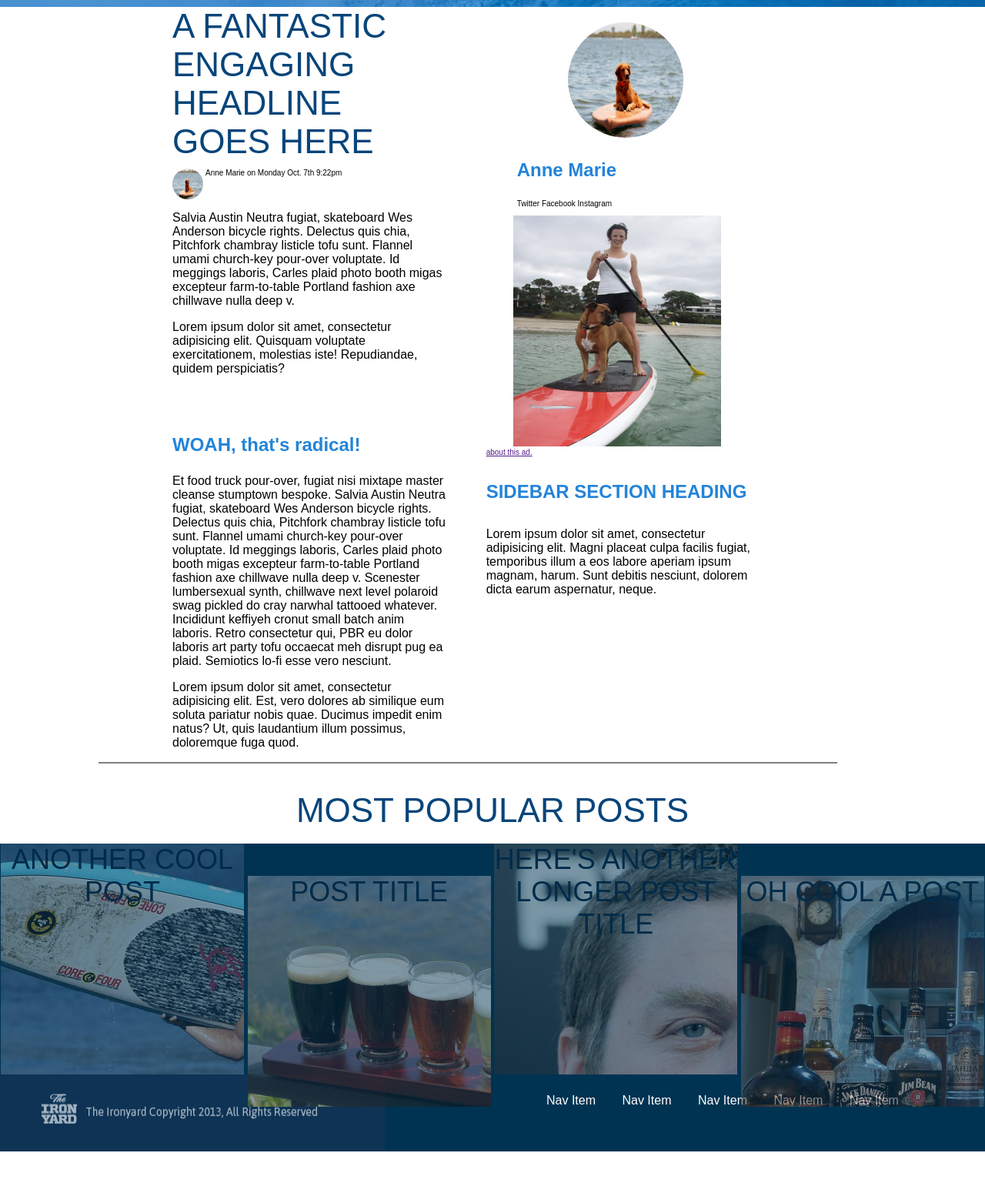
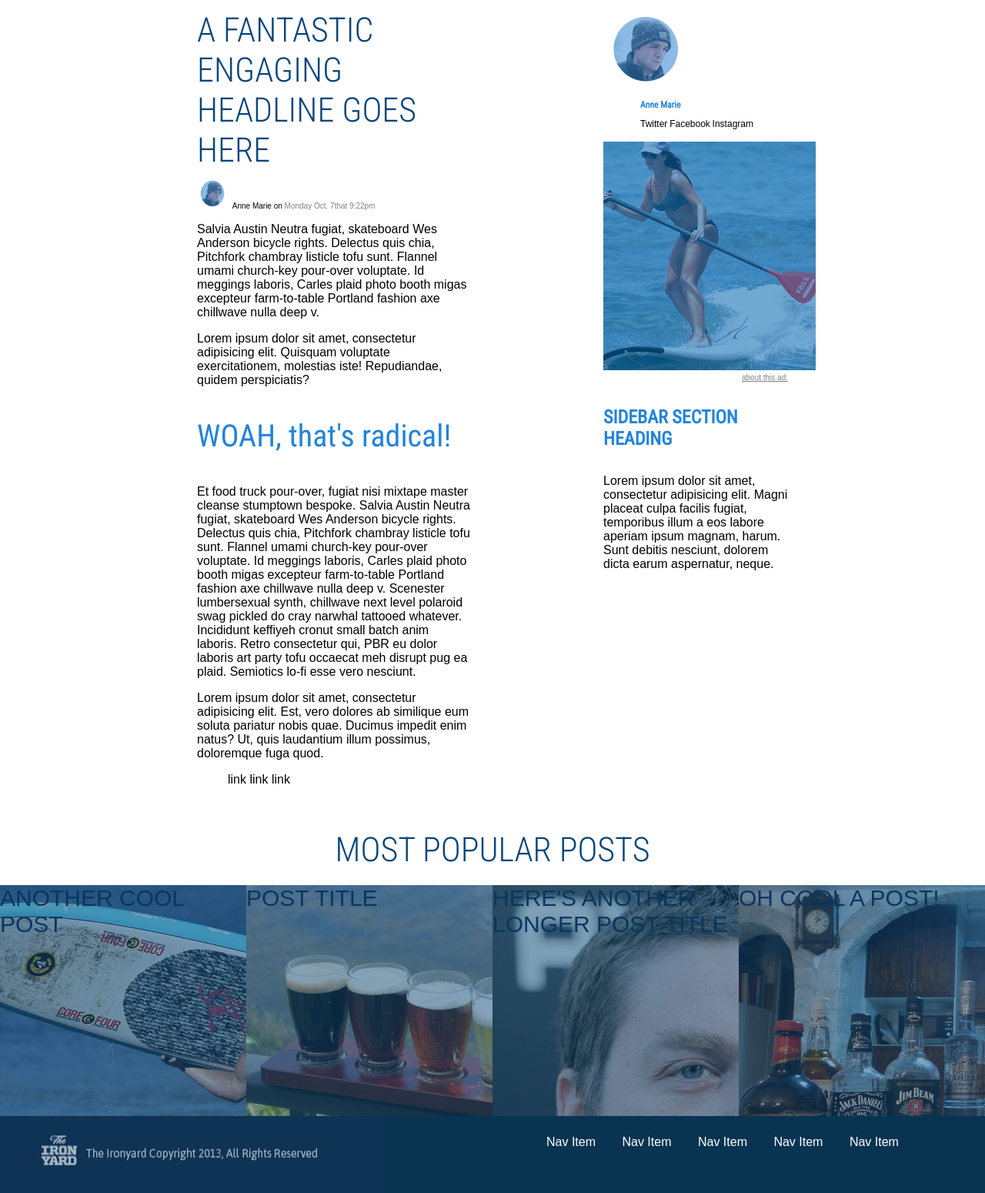
Before and after one commit to crazydoglady/Iron-Yard, a plain HTML site: page layout/paddle.html in a window 1280 px wide. Shown: the part 457-2007 px from the top of the page at 77% size. Before the commit the page ends 1953 px from the top, so only its background shows below. Drawn offline with Linux system fonts and the light colour scheme.

Commit message:
additional work on layout assignment

```diff
--- a/layout/paddle.css
+++ b/layout/paddle.css
@@ -1,8 +1,5 @@
-body {
-  margin: 0;
-  padding: 0;
-  font-family: 'Open+Sans+Condensed:300', sans-serif;
-}
+/*structure elements only */
+
 .wrapper {
   background-color: #0A6FC7;
   width: 100%;
@@ -20,292 +17,41 @@ header {
   background-image: url(../images/waves2.png);
 }
 
-h1 {
-  font-size: 60px;
-  text-align: center;
-  vertical-align: center;
-  padding-top: 180px;
-  margin: auto;
-  display:block;
-  opacity: 1.0;
-}
-
-h2 {
-  font-size: 44px;
-  font-weight: 125;
-  justify: center;
-  margin: auto;
-  color: #07457A;
-}
-
-h3 {
-  font-size: 24px;
-  color: #2384D9;
-}
-
-h4 {
-  font-size: 24px;
-  color: #2384D9;
-}
-
-h5 {
-  font-size: 24px;
-  color: #2384D9;
-}
-
-header h6 {
-  color: black;
-  text-align: center;
-  vertical-align: center;
-  margin: auto;
-}
-
-header nav {
-  margin-left: 70%;
-}
-
-header nav li {
-  list-style-type: none;
-  display: inline-block;
-  margin-left: 30px;
-}
-header li a {
-  color: #042D52;
-  text-decoration: none;
-  font-family:'Open+Sans', sans-serif;
-}
-
-header li a:visited {
-  color: #042D52;
-  text-decoration: none;
-}
-
-.logo {
-  opacity: 1.0;
-}
-
-img.logo{
-  width: 300px;
-  height: 75px;
-  float: left;
-  padding-left: 60px;
-  display:inline-block;
-}
-
 .container {
   width: 75%;
-  margin: 0 10% 0 10%;
-  border-bottom: 2px solid grey;
-}
-
-.tagline {
-  text-align: left;
-  font-size: 10px;
-  font-weight: 100;
-  color: black;
-  vertical-align: center;
-
-}
-.tagline img{
-  border-radius:100%;
-  margin-right: 3px;
-  height: 40px;
-  width: 40px;
-  float: left;
-  display: inline-block;
+  margin-left: auto;
+  margin-right: auto;
 }
 section {
   width: 37%;
   display: inline-block;
   vertical-align: top;
 }
-
-.first {
-  margin: 0 0 0 10%;
-}
-
-.second {
+aside {
+  width: 25%;
+  float: right;
   margin: 0 10% 0 5%;
   vertical-align: top;
 }
 
-.tagline2 {
-  text-align: left;
-  font-size: 10px;
-  font-weight: 100;
-  color: black;
-  vertical-align: center;
-
-}
-.tagline2 img{
-  margin-right: 3px;
-  height: 340px;
-  width: 270px;
+aside ul li {
+  width: 32%;
+  list-style-type: none;
   display: inline-block;
 }
-.second ul li {
-  list-style-type: none;
-  display: inlone-block;
-}
 
-img.headshotad {
-  margin: 20px 30% 0 30%;
-  width: 150px;
-  height: 150px;
-  border-radius: 100%;
-}
-img.ad {
-  width: 270px;
-  height: 300px;
-  margin: 0 10% 0 10%;
-}
-.ad {
-  text-align: center;
-}
+/*bottom section structure*/
 
- section ul li{
-  list-style-type: none;
-  display: inline-block;
- }
 
- .popular {
+footer {
+  height: 100px;
   width: 100%;
-  padding: 0;
-  margin: 0;
-  text-align: center;
-  display: inline-block;
-}
-.wrapper2 {
-  background-color: #003352;
-  width: 100%;
-  height: 300px;
-  color: #012442;
   margin: 0;
   padding: 0;
 }
 
-.text {
-  font-size:36px;
-  font-weight: 50;
-  position: relative;
-  text-align: left;
-}
-
-#phtxt1 {
-  background-image: url(../images/surfer1.png);
-  width: 24.7%;
-  height: 300px;
-  margin: 0;
-  display: inline-block;
-  opacity: 0.5;
-}
-
-#phtxt1:hover {
-  color: white;
-  opacity: 1.0;
-}
-
-#phtxt2 {
-  background-image: url(../images/beer1.png);
-  repeat: none;
-  width: 24.7%;
-  height: 300px;
-  margin: 0;
-  display: inline-block;
-  opacity: 0.5;
-}
-#phtxt2:hover {
-  color: white;
-  opacity: 1.0;
-}
-#phtxt3 {
-  background-image: url(../images/zackg.png);
-  width: 24.7%;
-  height: 300px;
-  margin: 0;
-  display: inline-block;
-  opacity: 0.5;
-}
-
-#phtxt3:hover {
-  color: white;
-  opacity: 1.0;
-}
-#phtxt4 {
-  background-image: url(../images/liquor1.png);
-  width: 24.7%;
-  height: 300px;
-  margin: 0;
-  display: inline-block;
-  opacity: 0.5;
-}
-
-#phtxt4:hover {
-  color: white;
-  opacity: 1.0;
-}
-
-footer {
-  height: 100px;
-  margin: 0;
+nav footer {
+  width: 50%;
   padding: 0;
-  background-color: #003352;
-  color: white;
-}
-
- footer img {
-  width:500px;
-  height: 100px;
-  float:left;
   display: inline-block;
 }
-nav footer {
-  padding: 0;
-}
-
-footer ul {
-  margin: 0 0 0 50%;
-}
-
-footer li {
-  padding-top: 25px;
-  margin-left: 30px;
-  list-style-type: none;
-  display: inline-block;
-}
-
-/*.wrapper img:hover {
-width:24.81%;
-height: 100%;
-margin: 0;
-padding: 0 -4px 0 -4px;
-display: inline-block;
-opacity: 1.0;
-}*/
-
-/*.popular img:hover {
-width:24.81%;
-height: 100%;
-margin: 0;
-padding: 0 -4px 0 -4px;
-display: inline-block;
-opacity: 0.3;
-}*/
-
-/*.wrapper img {
-width:24.81%;
-height: 100%;
-margin: 0;
-padding: 0 -4px 0 -4px;
-display: inline-block;
-opacity: 0.3;
-} */
-
-/*img.headshot {
-margin: 20px 30% 0 0;
-width: 25px;
-height: 25px;
-border-radius: 100%;
-float: left;
-display: inline-block;
-}*/
--- a/layout/paddle.html
+++ b/layout/paddle.html
@@ -3,8 +3,10 @@
 <head>
   <meta charset="UTF-8">
   <title>Blog</title>
+  <link href='http://fonts.googleapis.com/css?family=Roboto+Condensed:400,300' rel='stylesheet' type='text/css'>
   <link href='http://fonts.googleapis.com/css?family=Open+Sans+Condensed:300' rel='stylesheet' type='text/css'>
-  <link rel="stylesheet" href="paddle.css">
+  <link rel="stylesheet" href="paddlelayout.css">
+
 </head>
 <body>
   <header>
@@ -14,6 +16,7 @@
           <ul>
             <li><a href="surf.html">ABOUT</a></li>
             <li><a href="www.google.com">SEARCH</a></li>
+            <li><a href=""></a></li>
           </ul>
         </nav>
     <h1>Surf & Paddle Co.</h1>
@@ -22,58 +25,57 @@
   </header>
 <div class="container">
   <section class="first">
-    <h2>A FANTASTIC ENGAGING <br>HEADLINE GOES HERE</h2>
-    <p class="tagline"> <img src="../images/paddle1.png" alt="img fromhttp://deltagoldretrievers.com/">Anne Marie on Monday Oct. 7th 9:22pm</p>
-    <br>
+    <h2>A FANTASTIC ENGAGING HEADLINE GOES HERE</h2>
+    <ul class="tagline">
+      <li><img src="../images/smallhead.png"></li>
+      <li>Anne Marie</li>
+      <li>on</li>
+      <li class="adtext">Monday Oct. 7that 9:22pm</li>
+    </ul>
+
     <p>Salvia Austin Neutra fugiat, skateboard Wes Anderson bicycle rights. Delectus quis chia, Pitchfork chambray listicle tofu sunt. Flannel umami church-key pour-over voluptate. Id meggings laboris, Carles plaid photo booth migas excepteur farm-to-table Portland fashion axe chillwave nulla deep v.</p>
     <p>Lorem ipsum dolor sit amet, consectetur adipisicing elit. Quisquam voluptate exercitationem, molestias iste! Repudiandae, quidem perspiciatis?</p>
-    <br>
-    <br>
-    <h3>WOAH, that's radical!</h3>
+
+
+    <p id="woah">WOAH, that's radical!<p>
     <p> Et food truck pour-over, fugiat nisi mixtape master cleanse stumptown bespoke. Salvia Austin Neutra fugiat, skateboard Wes Anderson bicycle rights. Delectus quis chia, Pitchfork chambray listicle tofu sunt. Flannel umami church-key pour-over voluptate. Id meggings laboris, Carles plaid photo booth migas excepteur farm-to-table Portland fashion axe chillwave nulla deep v. Scenester lumbersexual synth, chillwave next level polaroid swag pickled do cray narwhal tattooed whatever. Incididunt keffiyeh cronut small batch anim laboris. Retro consectetur qui, PBR eu dolor laboris art party tofu occaecat meh disrupt pug ea plaid. Semiotics lo-fi esse vero nesciunt.</p>
     <p>Lorem ipsum dolor sit amet, consectetur adipisicing elit. Est, vero dolores ab similique eum soluta pariatur nobis quae. Ducimus impedit enim natus? Ut, quis laudantium illum possimus, doloremque fuga quod.</p>
+    <ul>
+      <li>link</li>
+      <li>link</li>
+      <li>link</li>
+    </ul>
+
   </section>
-  <section class="second">
-    <img class="headshotad"src="../images/paddle1.png" alt="img from http://deltagoldretrievers.com/">
-      <ul class="tagline"><h3>Anne Marie</h3>
+  <aside>
+    <div class="headshotad">
+    <img src="../images/smallhead.png" alt="">
+      <ul class="tagline2"><h3>Anne Marie</h3>
         <li>Twitter</li>
         <li>Facebook</li>
         <li>Instagram</li>
       </ul>
-
-    <p class="tagline2">
-      <img class="ad" src="../images/paddle.png" alt="">
-      <a href="">about this ad.</a>
+    </div> <!--end headshotad-->
+    <p>
+      <img class="ad" src="../images/surfgal1.png" alt="">
+      <a href="#" class="adtext">about this ad.</a>
     </p>
     <h4>SIDEBAR SECTION HEADING</h4>
     <p>Lorem ipsum dolor sit amet, consectetur adipisicing elit. Magni placeat culpa facilis fugiat, temporibus illum a eos labore aperiam ipsum magnam, harum. Sunt debitis nesciunt, dolorem dicta earum aspernatur, neque.<p>
-  </section>
+  </aside>
 </div> <!--end container-->
 
 <div class="popular">
-  <br>
-  <br>
   <h2>MOST POPULAR POSTS</h2>
-  <br>
   <div class="wrapper2">
-    <p id="phtxt1">
-      <span class="text">ANOTHER COOL POST <br>
-      <br>
-      </span></p>
-    <p id="phtxt2">
-      <span class="text">POST TITLE <br>
-        <br>
-      </span></p>
-    <p id="phtxt3">
-      <span class="text">HERE'S ANOTHER <br>LONGER POST TITLE</span></p>
-    <p id="phtxt4">
-      <span class="text">OH COOL A POST <br>
-      <br>
-      </span></p>
+      <li id="phtxt1"><a href="#">ANOTHER COOL POST</a></li>
+      <li id="phtxt2"><a href="#">POST TITLE</a></li>
+      <li id="phtxt3"><a href="#">HERE'S ANOTHER LONGER POST TITLE</a></li>
+      <li id="phtxt4"><a href="#">OH COOL A POST!</a></li>
   </div><!--end wrapper2-->
 </div> <!--end popular-->
-<footer>
-  <div>
+  <footer>
+    <div class="footwrap">
     <nav>
       <img src="../images/logo.png" alt="">
       <ul>
--- /dev/null
+++ b/layout/paddlelayout.css
@@ -0,0 +1,387 @@
+body {
+  margin: 0;
+  padding: 0;
+  width: 100%;
+  font-family: 'Open+Sans+Condensed:300', sans-serif;
+}
+/*header */
+
+.wrapper {
+  background-color: #0A6FC7;
+  width: 100%;
+  height: 100%;
+  margin: 0;
+  padding: 0;
+  opacity: 0.7;
+}
+
+header {
+  width: 100%;
+  height: 450px;
+  color: white;
+  padding-top: 0;
+  background-image: url(../images/waves2.png);
+}
+
+header h6 {
+  color: black;
+  text-align: center;
+  vertical-align: center;
+  margin: auto;
+}
+
+header nav {
+  margin-left: 70%;
+  padding-top: 5px;
+}
+
+header nav li {
+  list-style-type: none;
+  display: inline-block;
+  margin-left: 30px;
+}
+header li a {
+  color: #042D52;
+  text-decoration: none;
+  font-family:'Open+Sans', sans-serif;
+}
+
+header li a:visited {
+  color: #042D52;
+  text-decoration: none;
+}
+
+.logo {
+  opacity: 1.0;
+}
+
+img.logo{
+  width: 300px;
+  height: 75px;
+  float: left;
+  padding-left: 60px;
+  display:inline-block;
+}
+
+/*column formatting*/
+
+.container {
+  width: 75%;
+  padding-top: 20px;
+  margin-left: auto;
+  margin-right: auto;
+}
+section {
+  width: 37%;
+  display: inline-block;
+  vertical-align: top;
+}
+
+.container ul > li{
+  list-style-type: none;
+  display: inline-block;
+  text-align: center;
+}
+
+#woah {
+  color: #2384D9;
+  Font-family: 'Roboto Condensed';
+  font-size: 40px;
+}
+aside {
+  width: 25%;
+  float: right;
+  margin: 0 10% 0 5%;
+  vertical-align: top;
+}
+
+aside ul li {
+  margin: 0;
+  padding: 0;
+}
+
+h1 {
+  font-size: 60px;
+  text-align: center;
+  vertical-align: center;
+  padding-top: 180px;
+  margin: auto;
+  display:block;
+}
+
+h2 {
+  font-size: 44px;
+  font-weight: 125;
+  font-family: 'Roboto Condensed';
+  justify: center;
+  margin: auto;
+  color: #07457A;
+}
+
+h3 {
+  color: #2384D9;
+  Font-family: 'Roboto Condensed'
+}
+
+h4 {
+  font-size: 24px;
+  color: #2384D9;
+  Font-family: 'Roboto Condensed'
+}
+
+h5 {
+  font-size: 24px;
+  color: #2384D9;
+}
+
+.adtext {
+  color: grey;
+}
+
+.tagline {
+  font-size: 10px;
+  font-weight: 100;
+  color: black;
+  padding: 0;
+}
+
+.tagline ul {
+  float:left;
+}
+.tagline img{
+  border-radius:100%;
+  margin-right: 3px;
+  height: 40px;
+  width: 40px;
+  float: left;
+  display: inline-block;
+}
+.tagline2 > .adtext{
+  float: right;
+}
+.tagline2 img{
+  height:100%;
+  width: 100%;
+}
+
+.first {
+  margin: 0 0 0 10%;
+}
+
+.tagline2 {
+  padding: 0;
+  font-size: 10px;
+  font-weight: 100;
+  color: black;
+  padding-left: 20%;
+  margin-right: auto;
+  margin-left: auto;
+
+}
+.tagline2 img{
+  height: 340px;
+  width: 270px;
+}
+.tagline2 ul {
+  color: #07457A;
+  font-size: 24px;
+}
+
+.tagline2 li {
+  font-size: 12px;
+  display: inline-block;
+  margin: 0;
+}
+
+img.headshotad {
+  width: 150px;
+  height: 150px;
+  border-radius: 100%;
+}
+
+.adtext {
+  display: block;
+  text-align: right;
+  font-size: 10px;
+}
+
+.headshotad {
+  margin-right: auto;
+  margin-left: auto;
+}
+
+
+/*bottom */
+
+.popular {
+  width: 100%;
+  padding-top: 40px;
+  margin: 0;
+  text-align: center;
+  display: inline-block;
+}
+
+.popular h2 {
+  padding-bottom: 20px;
+}
+
+.wrapper2 {
+  width: 100%;
+  height: 300px;
+  background-color: #094776;
+  margin-left: auto;
+  margin-right: auto;
+  padding: 0;
+  background-color: #094776;
+  list-style-type: none;
+  bottom: 10px;
+
+}
+.wrapper2 a {
+  color: #08274B;
+  text-decoration: none;
+  font-size: 30px;
+  text-align: left;
+  position: relative;
+}
+
+
+#phtxt1 > a{
+  width: 25%;
+  height: 300px;
+  float: left;
+  position: relative;
+  margin:0;
+  display: inline-block;
+  background: url('../images/surfer1.png');
+  opacity: 0.5;
+  }
+
+#phtxt1 > a:hover {
+  color: white;
+  opacity: 1.0;
+}
+
+#phtxt2 > a {
+  width: 25%;
+  height: 300px;
+  float: left;
+  position: relative;
+  margin:0;
+  display: inline-block;
+  background: url('../images/beer1.png');
+  opacity: 0.5;
+}
+
+#phtxt2 > a:hover {
+  color: white;
+  opacity: 1.0;
+}
+
+#phtxt3 > a {
+  width: 25%;
+  height: 300px;
+  float: left;
+  position: relative;
+  margin:0;
+  display: inline-block;
+  background: url('../images/zackg.png');
+  opacity: 0.5;
+
+  }
+
+#phtxt3 > a:hover {
+  color: white;
+  opacity: 1.0;
+}
+
+#phtxt4 > a {
+  width: 25%;
+  height: 300px;
+  float: left;
+  position: relative;
+  margin:0;
+  display: inline-block;
+  background: url('../images/liquor1.png');
+  opacity: 0.5;
+  }
+
+#phtxt4 > a:hover {
+    color: white;
+    opacity: 1.0;
+}
+
+
+footer {
+  height: 100px;
+  width: 100%;
+  margin: 0;
+  padding: 0;
+
+}
+.footwrap {
+  background-color: #083452;
+  height: 100px;
+}
+
+img.headshot {
+  margin: 20px 30% 0 0;
+  width: 25px;
+  height: 25px;
+  border-radius: 100%;
+  float: left;
+  display: inline-block;
+}
+
+nav footer {
+  width: 50%;
+  padding: 0;
+  display: inline-block;
+}
+
+footer img {
+  width:500px;
+  height: 100px;
+  float:left;
+  display: inline-block;
+}
+
+
+footer ul {
+  margin: 0 0 0 50%;
+}
+
+footer li {
+  color: white;
+  padding-top: 25px;
+  margin-left: 30px;
+  list-style-type: none;
+  display: inline-block;
+}
+
+/*.wrapper img:hover {
+width:24.81%;
+height: 100%;
+margin: 0;
+padding: 0 -4px 0 -4px;
+display: inline-block;
+opacity: 1.0;
+}
+
+.popular img:hover {
+width:24.81%;
+height: 100%;
+margin: 0;
+padding: 0 -4px 0 -4px;
+display: inline-block;
+opacity: 0.3;
+}
+
+.wrapper img {
+width:24.81%;
+height: 100%;
+margin: 0;
+padding: 0 -4px 0 -4px;
+display: inline-block;
+opacity: 0.3;
+}*/
```
Also changed, not shown: images/billiesmall.png (deleted), images/embersmall.png (deleted), images/erin.jpg (deleted), images/masksmall.png (deleted), images/smalldriver.png (deleted), images/smallhead.png (added), images/surfgal1.png (added).
